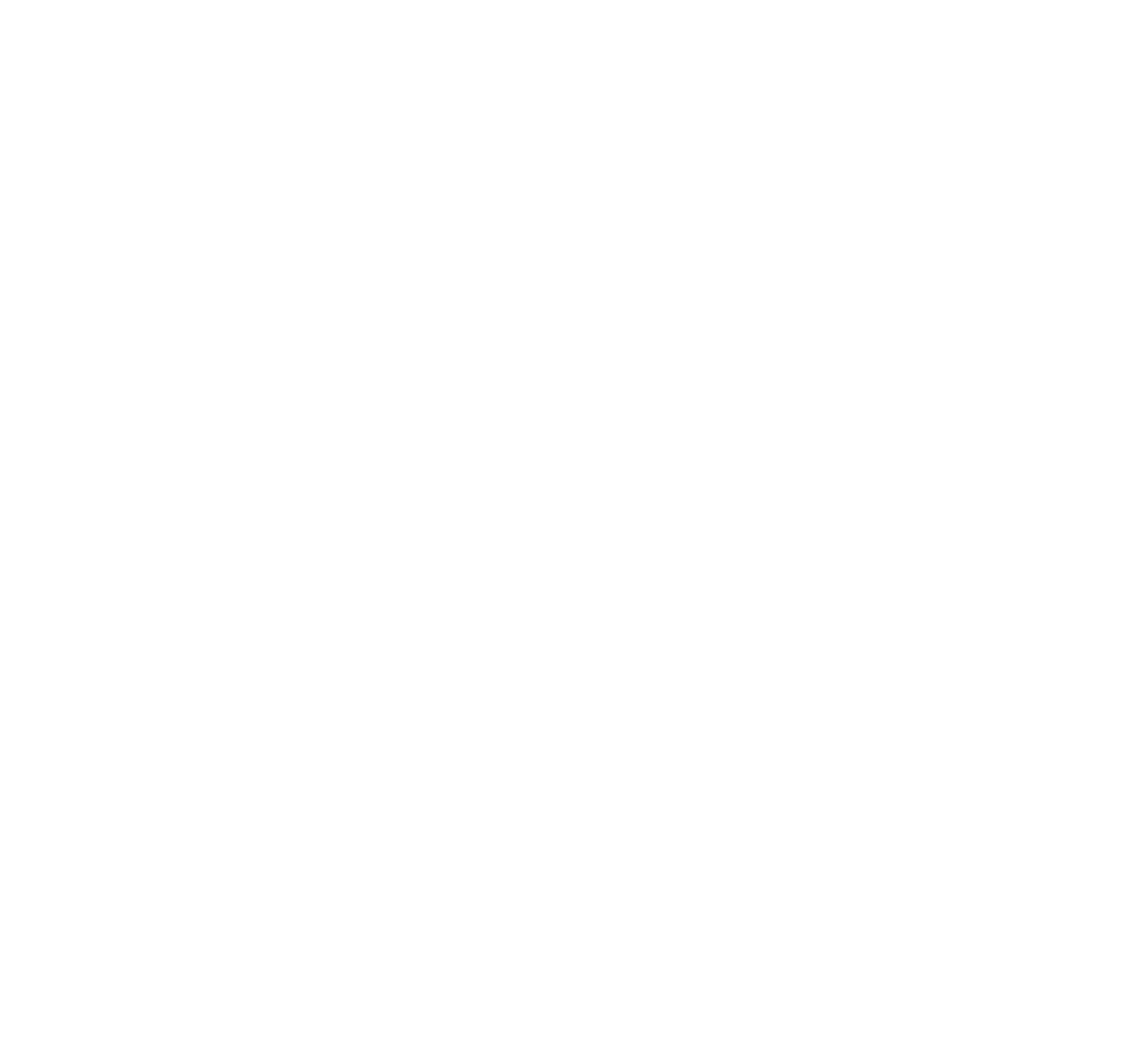
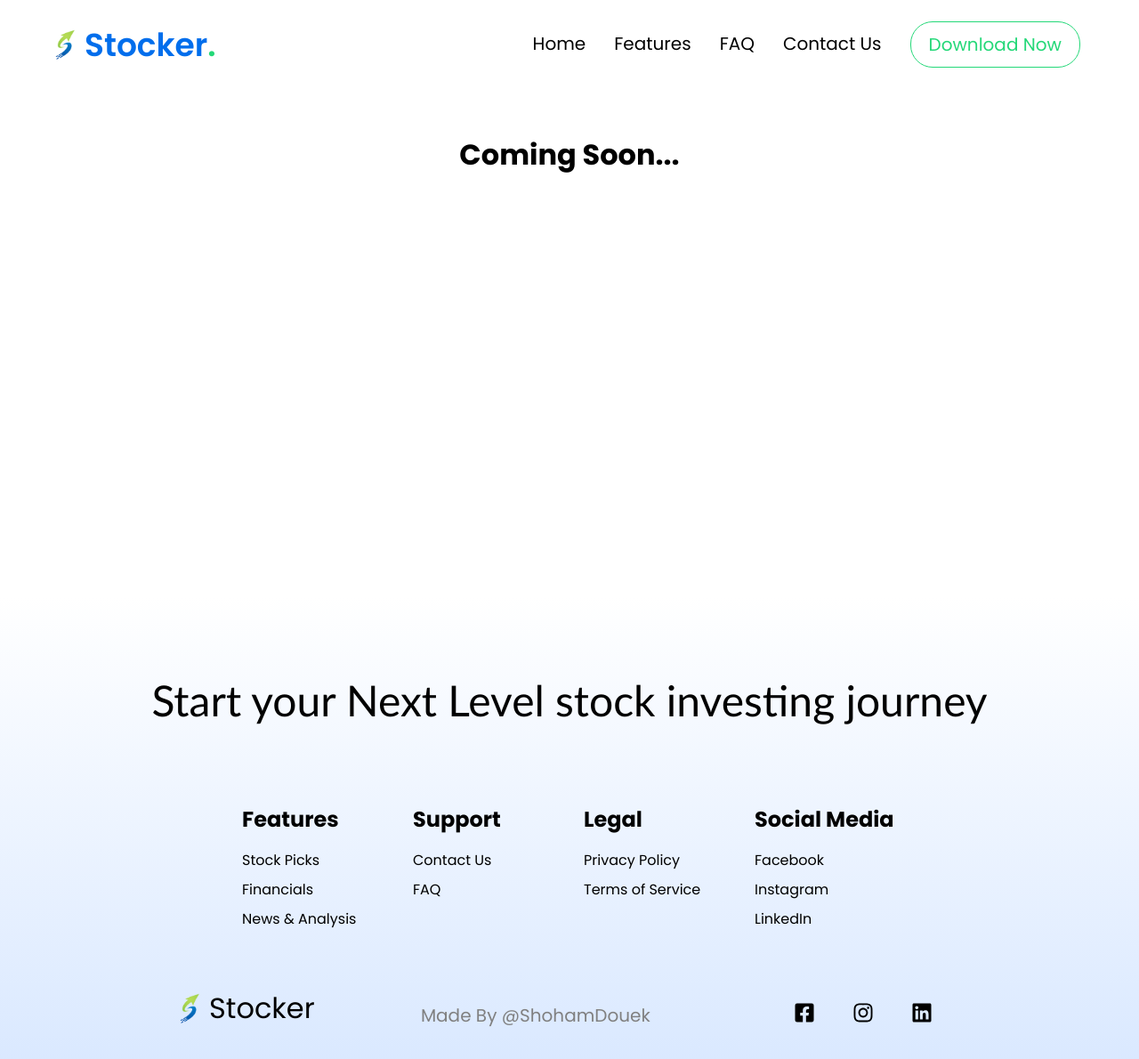
Before and after one commit to ShohamD1121/stocker, a React (Create React App) app: page /faq in a window 1280 px wide. Before the commit this address had no page. Shown: the top 1190 px of the page at 89% size. Before the commit the page ends 800 px from the top, so only its background shows below. Built offline with nearby package versions, Linux system fonts and the light colour scheme.

Commit message:
updateing domain

```diff
--- a/src/Components/Footer/Footer.js
+++ b/src/Components/Footer/Footer.js
@@ -36,21 +36,21 @@ const Footer = () => {
         <FooterLinksWrapper>
           <FooterLinksItems>
             <FooterLinkTitle>Features</FooterLinkTitle>
-            <FooterRegularLink to="/stocker/features">Stock Picks </FooterRegularLink>
-            <FooterRegularLink to="/stocker/features">Financials </FooterRegularLink>
-            <FooterRegularLink to="/stocker/features">News & Analysis</FooterRegularLink>
+            <FooterRegularLink to="/features">Stock Picks </FooterRegularLink>
+            <FooterRegularLink to="/features">Financials </FooterRegularLink>
+            <FooterRegularLink to="/features">News & Analysis</FooterRegularLink>
           </FooterLinksItems>
           <FooterLinksItems>
             <FooterLinkTitle>Support</FooterLinkTitle>
-            <FooterRegularLink to="/stocker/contact-us">Contact Us </FooterRegularLink>
-            <FooterRegularLink to="/stocker/faq">FAQ </FooterRegularLink>
+            <FooterRegularLink to="/contact-us">Contact Us </FooterRegularLink>
+            <FooterRegularLink to="/faq">FAQ </FooterRegularLink>
           </FooterLinksItems>
         </FooterLinksWrapper>
         <FooterLinksWrapper>
           <FooterLinksItems>
             <FooterLinkTitle>Legal</FooterLinkTitle>
-            <FooterRegularLink to="/stocker/privacy-policy">Privacy Policy</FooterRegularLink>
-            <FooterRegularLink to="/stocker/terms-of-service">Terms of Service</FooterRegularLink>
+            <FooterRegularLink to="/privacy-policy">Privacy Policy</FooterRegularLink>
+            <FooterRegularLink to="/terms-of-service">Terms of Service</FooterRegularLink>
           </FooterLinksItems>
           <FooterLinksItems>
             <FooterLinkTitle>Social Media</FooterLinkTitle>
@@ -62,7 +62,7 @@ const Footer = () => {
       </FooterLinksContainer>
       <SocialMedia>
         <SocialMediaWrap>
-          <SocialLogo to="/stocker">
+          <SocialLogo to="/">
             <Logo src={logoFinal} alt="Image"/>
             Stocker
           </SocialLogo>
--- a/src/Components/Navbar/Navbar.js
+++ b/src/Components/Navbar/Navbar.js
@@ -60,18 +60,18 @@ const Navbar = () => {
                 <NavLinks to="/features" onClick={closeMobileMenu}>Features</NavLinks>
               </NavItem>
               <NavItem>
-                <NavLinks to="/stocker/faq" onClick={closeMobileMenu}>FAQ</NavLinks>
+                <NavLinks to="/faq" onClick={closeMobileMenu}>FAQ</NavLinks>
               </NavItem>
               <NavItem>
-                <NavLinks to="/stocker/contact-us" onClick={closeMobileMenu}>Contact Us</NavLinks>
+                <NavLinks to="/contact-us" onClick={closeMobileMenu}>Contact Us</NavLinks>
               </NavItem>
               <NavItemBtn>
                 {button ? (
-                  <NavBtnLink to="/stocker/download">
+                  <NavBtnLink to="/download">
                     <Button primary BtnTextcolor>Download Now</Button>
                   </NavBtnLink>
                 ) : (
-                  <NavBtnLink to="/stocker/download" onClick={closeMobileMenu}>
+                  <NavBtnLink to="/download" onClick={closeMobileMenu}>
                     <Button fontBig primary BtnTextcolor>
                       Download Now
                     </Button>
--- a/src/index.js
+++ b/src/index.js
@@ -20,12 +20,12 @@ root.render(
     <BrowserRouter>
       <Routes>
         <Route path="/" element={<App />} exact />
-        <Route path="/features" element={<Features />} />
-        <Route path="/stocker/faq" element={<FAQ />} />
-        <Route path="/stocker/contact-us" element={<ContactUs />} />
-        <Route path="/stocker/download" element={<Download />} />
-        <Route path="/stocker/terms-of-service" element={<Terms />}/>
-        <Route path="/stocker/privacy-policy" element={<PrivacyPolicy />} />
+        <Route path="/features" element={<Features />} exact/>
+        <Route path="/faq" element={<FAQ />} exact/>
+        <Route path="/contact-us" element={<ContactUs />} exact/>
+        <Route path="/download" element={<Download />} exact/>
+        <Route path="/terms-of-service" element={<Terms />} exact/>
+        <Route path="/privacy-policy" element={<PrivacyPolicy />} exact/>
       </Routes>
     </BrowserRouter>
   </Provider>
```
